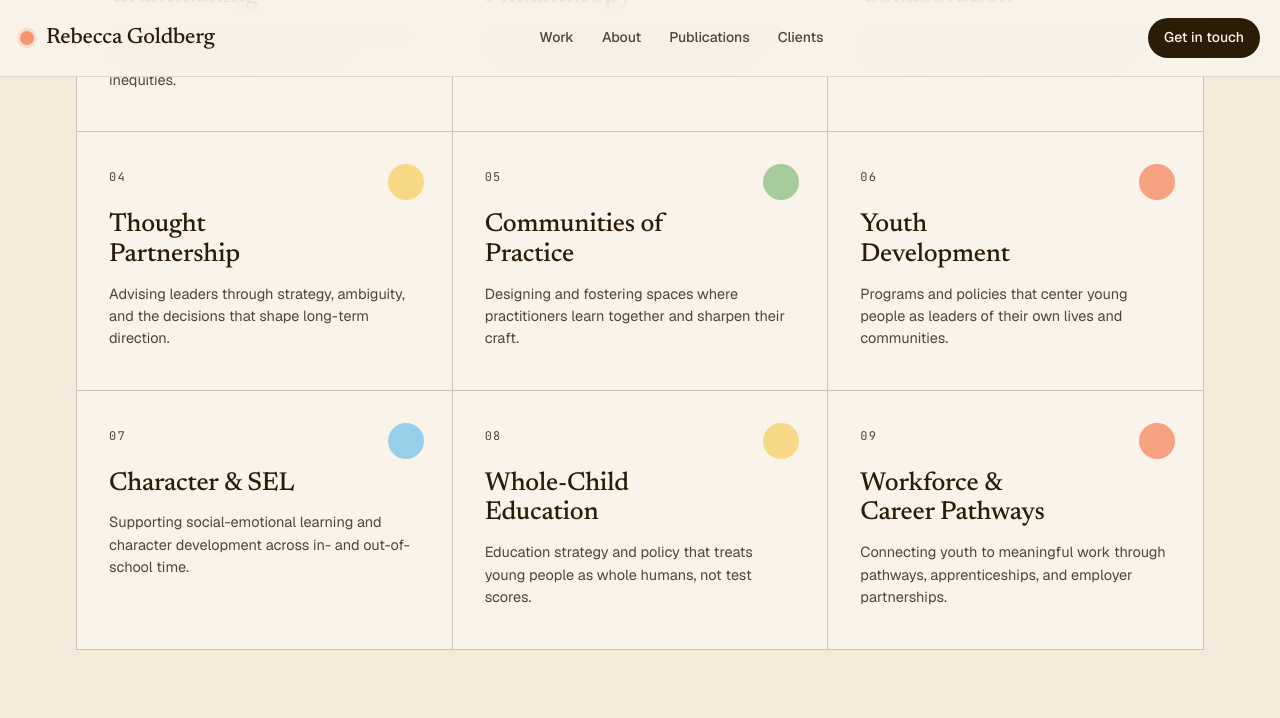
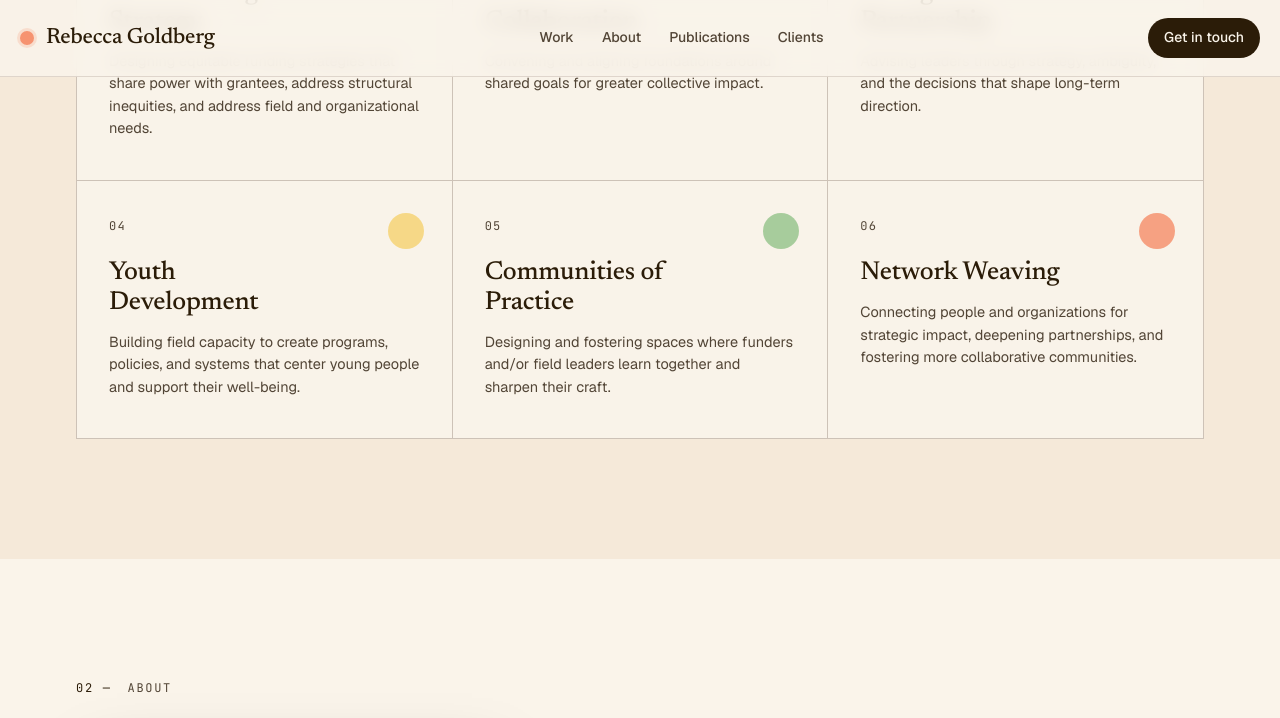
Before and after one commit to rebeccagoldberg/rebeccagoldberg.github.io, a Jekyll site: the page built from demo.md, in a window 1280 px wide and 1400 px high, scrolled down 1589 px, cut to the strip 0-718 px from the top of the window. Built offline with Jekyll 4.4.1, drawn with Linux system fonts in a browser that asks for light colours; some of the changed text lies outside the part shown.

Commit message:
fixes based on changes by rebecca

```diff
--- a/_layouts/mainpage.html
+++ b/_layouts/mainpage.html
@@ -564,12 +564,10 @@
     <div class="blob c"></div>
   </div>
   <div class="container">
-    <div class="eyebrow">Independent Consulting · Philanthropy &amp; Youth</div>
+    <div class="eyebrow">Independent Consulting · Nonprofit, Philanthropy &amp; Youth</div>
     <h1>Building the conditions young people need to <em>thrive.</em></h1>
     <p class="hero-lede">
-      I partner with foundations and nonprofits to connect strategies, identify new
-      opportunities, develop high-impact partnerships, and advise on equitable
-      grantmaking and grantseeking.
+I partner with foundations and nonprofits to connect ideas and strategies, develop high-impact partnerships, and advise on approaches to investing in young people’s well-being.
     </p>
     <div class="hero-ctas">
       <a class="btn btn-primary" href="#expertise">See the work <span class="btn-arrow"></span></a>
@@ -577,10 +575,10 @@
     </div>
 
     <div class="hero-meta">
-      <div class="item"><div class="k">Based in</div><div class="v">Northern California</div></div>
+      <div class="item"><div class="k">Based in</div><div class="v">San Francisco Bay Area, California</div></div>
       <div class="item"><div class="k">Serving</div><div class="v">Foundations &amp; nonprofits</div></div>
-      <div class="item"><div class="k">Focus</div><div class="v">Youth, equity, learning</div></div>
-      <div class="item"><div class="k">Years in field</div><div class="v">15+</div></div>
+      <div class="item"><div class="k">Focus</div><div class="v">Youth development, well-being &amp; learning </div></div>
+      <div class="item"><div class="k">Years in field</div><div class="v">20+</div></div>
     </div>
   </div>
 </header>
@@ -596,46 +594,34 @@
 
     <div class="expertise-grid reveal">
       <div class="expertise-cell" style="--accent:var(--coral)">
-        <div><div class="num">01</div><h3>Equitable Grantmaking</h3><p>Designing funding strategies that share power with grantees and address structural inequities.</p></div>
+        <div><div class="num">01</div><h3>Grantmaking Strategy</h3><p>Designing equitable funding strategies that share power with grantees, address structural inequities, and address field and organizational needs.</p></div>
         <div class="swatch" aria-hidden="true"></div>
       </div>
       <div class="expertise-cell" style="--accent:var(--sage)">
-        <div><div class="num">02</div><h3>Trust-Based Philanthropy</h3><p>Building relationships rooted in transparency, mutual learning, and unrestricted support.</p></div>
+        <div><div class="num">02</div><h3>Funder Collaboration</h3><p>Convening and aligning foundations around shared goals for greater collective impact.</p></div>
         <div class="swatch" aria-hidden="true"></div>
       </div>
       <div class="expertise-cell" style="--accent:var(--sky)">
-        <div><div class="num">03</div><h3>Funder Collaboration</h3><p>Convening and aligning foundations around shared goals for greater collective impact.</p></div>
+        <div><div class="num">03</div><h3>Thought Partnership</h3><p>Advising leaders through strategy, ambiguity, and the decisions that shape long-term direction.</p></div>
         <div class="swatch" aria-hidden="true"></div>
       </div>
       <div class="expertise-cell" style="--accent:var(--butter)">
-        <div><div class="num">04</div><h3>Thought Partnership</h3><p>Advising leaders through strategy, ambiguity, and the decisions that shape long-term direction.</p></div>
+        <div><div class="num">04</div><h3>Youth Development</h3><p>Building field capacity to create programs, policies, and systems that center young people and support their well-being.</p></div>
         <div class="swatch" aria-hidden="true"></div>
       </div>
       <div class="expertise-cell" style="--accent:var(--sage)">
-        <div><div class="num">05</div><h3>Communities of Practice</h3><p>Designing and fostering spaces where practitioners learn together and sharpen their craft.</p></div>
+        <div><div class="num">05</div><h3>Communities of Practice</h3><p>Designing and fostering spaces where funders and/or field leaders learn together and sharpen their craft.</p></div>
         <div class="swatch" aria-hidden="true"></div>
       </div>
       <div class="expertise-cell" style="--accent:var(--coral)">
-        <div><div class="num">06</div><h3>Youth Development</h3><p>Programs and policies that center young people as leaders of their own lives and communities.</p></div>
-        <div class="swatch" aria-hidden="true"></div>
-      </div>
-      <div class="expertise-cell" style="--accent:var(--sky)">
-        <div><div class="num">07</div><h3>Character &amp; SEL</h3><p>Supporting social-emotional learning and character development across in- and out-of-school time.</p></div>
-        <div class="swatch" aria-hidden="true"></div>
-      </div>
-      <div class="expertise-cell" style="--accent:var(--butter)">
-        <div><div class="num">08</div><h3>Whole-Child Education</h3><p>Education strategy and policy that treats young people as whole humans, not test scores.</p></div>
-        <div class="swatch" aria-hidden="true"></div>
-      </div>
-      <div class="expertise-cell" style="--accent:var(--coral)">
-        <div><div class="num">09</div><h3>Workforce &amp; Career Pathways</h3><p>Connecting youth to meaningful work through pathways, apprenticeships, and employer partnerships.</p></div>
+        <div><div class="num">06</div><h3>Network Weaving</h3><p>Connecting people and organizations for strategic impact, deepening partnerships, and fostering more collaborative communities.</p></div>
         <div class="swatch" aria-hidden="true"></div>
       </div>
     </div>
   </div>
 </section>
 
-<section id="about" data-screen-label="03 About">
+<section id="about" data-screen-label="02 About">
   <div class="container">
     <div class="section-label reveal"><span class="num">02 —</span><span>About</span></div>
 
@@ -646,19 +632,12 @@
       <div class="about-body reveal">
         <h2 class="section-title" style="margin-bottom:28px">Rebecca Goldberg</h2>
         <p>
-          I'm passionate about creating opportunities for young people to lead and
-          thrive — which means dismantling the structural barriers that keep them
-          from doing so, especially in education and the nonprofit sector.
+I'm passionate about creating opportunities for young people to lead and thrive — which means addressing structural barriers and leveraging existing and untapped opportunities to invest in young people’s well-being.
         </p>
         <p>
-          I spent seven years in philanthropy leading a national youth-development
-          strategy as part of the
+          I spent seven years in philanthropy leading a national youth-development strategy as part of the
           <a href="http://sdbjrfoundation.org/" target="_blank" rel="noreferrer">S.D. Bechtel, Jr. Foundation</a>
-          spend-down. That work surfaced how essential organizational capacity,
-          data-informed decisions, and naming field-wide inequities are — especially
-          when organizations are navigating uncertainty. Before that, I led nonprofit
-          initiatives focused on creating equitable learning environments through
-          youth-development and career-pathway programs.
+          spend-down. That work surfaced how essential organizational capacity, data-informed decisions, and addressing field-wide inequities are — especially when organizations are navigating uncertainty. I previously led nonprofit initiatives focused on creating equitable learning environments through youth-development and career-pathway programs.
         </p>
         <p>
           I believe the best work happens through collaboration, trust, and strong
@@ -671,6 +650,8 @@
           <div class="board-row">
             <a class="board-chip" href="https://www.playworks.org/northern-california/" target="_blank" rel="noreferrer">Playworks Northern California ↗</a>
             <a class="board-chip" href="https://www.mentorcaliforniayouth.org/" target="_blank" rel="noreferrer">MENTOR California ↗</a>
+             <a class="board-chip" href="https://bookstore.emerald.com/series-current-issues-in-out-of-school-time/" target="_blank" rel="noreferrer">PCurrent Issues in Out-of-School Time Book Series ↗</a>
+            <a class="board-chip" href="https://www.prosperityinitiative.org/" target="_blank" rel="noreferrer">Prosperity Initiative ↗</a>
           </div>
         </div>
       </div>
@@ -678,9 +659,9 @@
   </div>
 </section>
 
-<section id="clients" class="tint-warm" data-screen-label="04 Clients">
+<section id="clients" class="tint-warm" data-screen-label="03 Clients">
   <div class="container">
-    <div class="section-label reveal"><span class="num">03 —</span><span>Clients</span></div>
+    <div class="section-label reveal"><span class="num">03 —</span><span>Past &amp; current clients</span></div>
     <h2 class="section-title reveal">Past &amp; current partners.</h2>
     <p class="section-intro reveal">
       A selection of foundations, intermediaries, and field-building organizations
@@ -693,21 +674,25 @@
         <a class="client" href="https://www.air.org/" target="_blank" rel="noreferrer"><span>American Institutes for Research</span><span class="arrow">→</span></a>
         <a class="client" href="https://childrensfundingproject.org/" target="_blank" rel="noreferrer"><span>Children's Funding Project</span><span class="arrow">→</span></a>
         <a class="client" href="https://forumfyi.org/" target="_blank" rel="noreferrer"><span>Forum for Youth Investment</span><span class="arrow">→</span></a>
+        <a class="client" href="https://fundirl.org/" target="_blank" rel="noreferrer"><span>Fund IRL</span><span class="arrow">→</span></a>
         <a class="client" href="https://www.edfunders.org/" target="_blank" rel="noreferrer"><span>Grantmakers for Education</span><span class="arrow">→</span></a>
         <a class="client" href="https://www.hellmanfoundation.org/" target="_blank" rel="noreferrer"><span>Hellman Foundation</span><span class="arrow">→</span></a>
+        <a class="client" href=" https://www.isry.org/" target="_blank" rel="noreferrer"><span>Institute for the Study of Resilience in Youth</span><span class="arrow">→</span></a>
         <a class="client" href="https://lillyendowment.org/" target="_blank" rel="noreferrer"><span>Lilly Endowment</span><span class="arrow">→</span></a>
         <a class="client" href="https://naaweb.org/" target="_blank" rel="noreferrer"><span>National Afterschool Association</span><span class="arrow">→</span></a>
+        <a class="client" href="https://www.pearinc.org/" target="_blank" rel="noreferrer"><span>Partnerships in Education and Resilience</span><span class="arrow">→</span></a>
+        <a class="client" href="https://playworks.org/" target="_blank" rel="noreferrer"><span>Playworks</span><span class="arrow">→</span></a>
         <a class="client" href="https://www.projectevident.org/" target="_blank" rel="noreferrer"><span>Project Evident</span><span class="arrow">→</span></a>
         <a class="client" href="https://agenda4learning.com/" target="_blank" rel="noreferrer"><span>The Learning Agenda</span><span class="arrow">→</span></a>
         <a class="client" href="https://www.uwfm.org/" target="_blank" rel="noreferrer"><span>United Way of Fresno &amp; Madera Counties</span><span class="arrow">→</span></a>
+        <a class="client" href="https://www.wallacefoundation.org/" target="_blank" rel="noreferrer"><span>Wallace Foundation</span><span class="arrow">→</span></a>
         <a class="client" href="https://wymancenter.org/" target="_blank" rel="noreferrer"><span>Wyman Center</span><span class="arrow">→</span></a>
-        <a class="client" href="https://www.wallacefoundation.org/" target="_blank" rel="noreferrer"><span>Wallace Foundation</span><span class="arrow">→</span></a>
       </div>
     </div>
   </div>
 </section>
 
-<section id="publications" data-screen-label="05 Publications">
+<section id="publications" data-screen-label="04 Publications">
   <div class="container">
     <div class="section-label reveal"><span class="num">04 —</span><span>Publications</span></div>
     <h2 class="section-title reveal">Writing &amp; contributions.</h2>
@@ -756,16 +741,15 @@
   </div>
 </section>
 
-<section id="contact" class="tint-cream" data-screen-label="06 Contact">
+<section id="contact" class="tint-cream" data-screen-label="05 Contact">
   <div class="container">
     <div class="section-label reveal"><span class="num">05 —</span><span>Get in touch</span></div>
 
     <div class="contact-grid">
       <div class="reveal">
-        <h2 class="contact-title">Ready to start your <em>next project?</em></h2>
+        <h2 class="contact-title">Ready to <em>partner?</em></h2>
         <p class="contact-lede">
-          Tell me about the work you're doing and where I might fit in. I respond
-          within a few business days.
+Tell me about the work you're doing and where I might fit in.
         </p>
 
         <div class="contact-list">
```
Also changed, not shown: other parts of _layouts/mainpage.html (+1 -1 lines).
